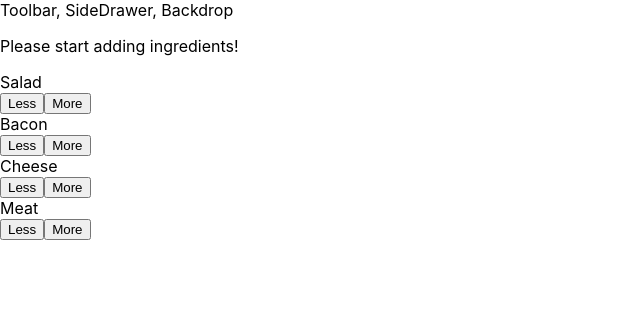
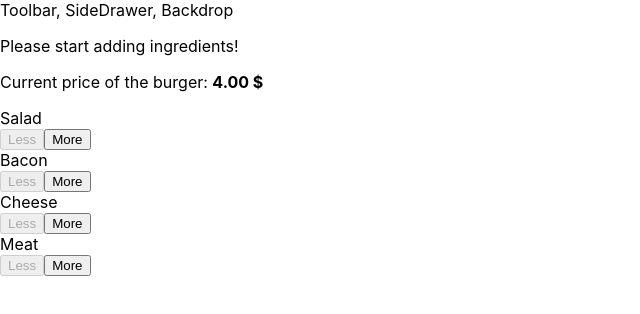
Before and after one commit to ViktorDojcinovski/Burger-builder, a React app: page / in a window 1280 px wide. Shown: the top 314 px of the page, without its empty margins (0-640 px from the left). Built offline with nearby package versions, Linux system fonts and the light colour scheme.

Commit message:
Build controls ready and show price

```diff
--- a/src/components/Burger/BuildControls/BuildControl/BuildControl.js
+++ b/src/components/Burger/BuildControls/BuildControl/BuildControl.js
@@ -6,8 +6,8 @@ const buildControl = (props) => {
     return (
         <div className={classes.BuildControl}>
             <div className={classes.Label}>{props.label}</div>
-            <button className={classes.Less}>Less</button>
-            <button className={classes.More}>More</button>
+            <button className={classes.Less} onClick={props.removed} disabled={props.disabled}>Less</button>
+            <button className={classes.More} onClick={props.added}>More</button>
         </div>
     )
 }
--- a/src/components/Burger/BuildControls/BuildControls.js
+++ b/src/components/Burger/BuildControls/BuildControls.js
@@ -14,8 +14,14 @@ const buildControls = (props) => {
 
     return (
         <div className={classes.BuildControls}>
+            <p>Current price of the burger: <strong>{props.price.toFixed(2)} $</strong></p>
             {controls.map((ctrl) => {
-                return <BuildControl key={ctrl.label} label={ctrl.label} />
+                return <BuildControl
+                        key={ctrl.label}
+                        label={ctrl.label}
+                        added={() => props.ingredientAdded(ctrl.type)}
+                        removed={() => props.ingredientRemoved(ctrl.type)}
+                        disabled={props.disabled[ctrl.type]}/>
             })}
         </div>
     )
--- a/src/components/Burger/BurgerIngredient/BurgerIngredient.js
+++ b/src/components/Burger/BurgerIngredient/BurgerIngredient.js
@@ -39,7 +39,7 @@ class BurgerIngredient extends Component {
     }
 }
 
-BurgerIngredient.PropTypes = {
+BurgerIngredient.propTypes = {
     type: PropTypes.string.isRequired
 }
 
--- a/src/containers/BurgerBuilder/BurgerBuilder.js
+++ b/src/containers/BurgerBuilder/BurgerBuilder.js
@@ -3,6 +3,13 @@ import React, { Component } from 'react';
 import AuxComp from '../../hoc/AuxComp';
 import Burger from '../../components/Burger/Burger';
 import BuildControls from '../../components/Burger/BuildControls/BuildControls';
+
+const INGREDIENTS_PRICES = {
+    salad: 0.5,
+    bacon: 0.7,
+    meat: 1.2,
+    cheese: 0.6
+}
 
 class BurgerBuilder extends Component {
 
@@ -12,14 +19,59 @@ class BurgerBuilder extends Component {
             bacon: 0,
             cheese: 0,
             meat: 0
+        },
+        totalPrice: 4
+    }
+
+    addIngredientHandler = (type) => {
+        const oldCount = this.state.ingredients[type];
+        const updatedCount = oldCount + 1;
+        const updatedIngredients = {
+            ...this.state.ingredients
         }
+        updatedIngredients[type] = updatedCount;
+
+        const price_addition = INGREDIENTS_PRICES[type];
+        const oldPrice = this.state.totalPrice;
+        const newPrice = oldPrice + price_addition;
+        this.setState({
+            ingredients: updatedIngredients,
+            totalPrice: newPrice
+        })
+    }
+
+    removeIngredientHandler = (type) => {
+        const oldCount = this.state.ingredients[type];
+        const updatedCount = oldCount - 1;
+        const updatedIngredients = {
+            ...this.state.ingredients
+        }
+        updatedIngredients[type] = Math.max(updatedCount, 0);
+
+        const price_deduction = INGREDIENTS_PRICES[type];
+        const oldPrice = this.state.totalPrice;
+        const newPrice = oldPrice - price_deduction;
+        this.setState({
+            ingredients: updatedIngredients,
+            totalPrice: newPrice
+        })
     }
 
     render() {
+        const disabledInfo = {
+            ...this.state.ingredients
+        }
+        for(let key in disabledInfo) {
+            disabledInfo[key] = disabledInfo[key] <= 0;
+        }
         return(
             <AuxComp>
                 <Burger ingredients={this.state.ingredients}/>
-                <BuildControls />
+                <BuildControls
+                    ingredientAdded={this.addIngredientHandler}
+                    ingredientRemoved={this.removeIngredientHandler}
+                    disabled={disabledInfo}
+                    price={this.state.totalPrice}/>
             </AuxComp>
         )
     }
```
